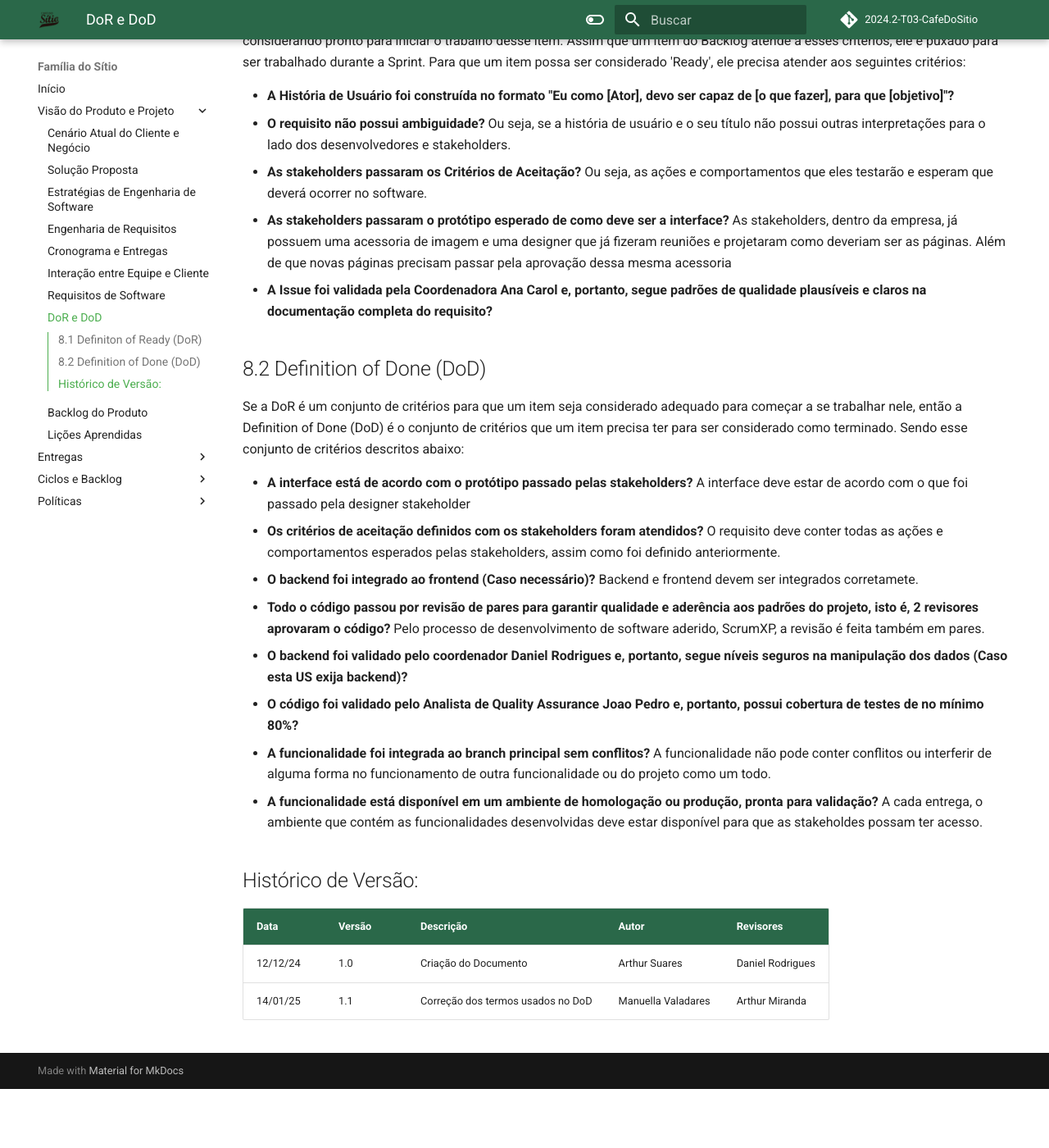
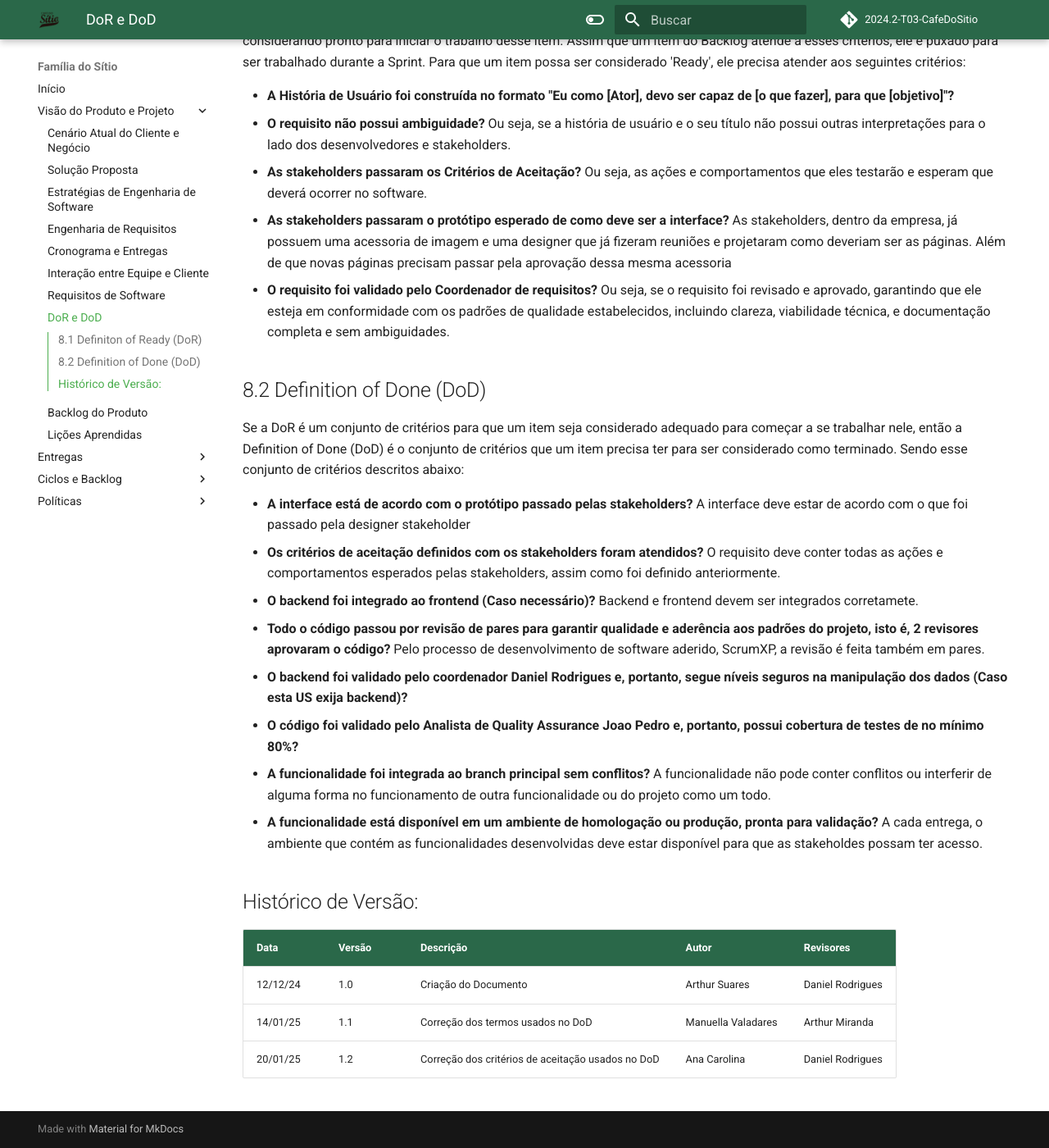
Before and after one commit to mdsreq-fga-unb/2024.2-T03-CafeDoSitio, an MkDocs documentation site: the page built from docs/sections/2-docPage/8-DoR&DoD.md, in a window 1280 px wide and 1400 px high, scrolled down 219 px. Shown: the whole window at 82% size. Built offline with MkDocs 1.6.1 and Material for MkDocs 9.7.7, drawn with Linux system fonts in a browser that asks for light colours; comment, search, counter and statistics services are not loaded; before the commit the page ends 1547 px from its top, so only the background shows below that.

Commit message:
docs: redifinindo critérios de aceitação do requisito e ti po de requisito rqnf e rnf

```diff
--- a/docs/sections/2-docPage/8-DoR&DoD.md
+++ b/docs/sections/2-docPage/8-DoR&DoD.md
@@ -7,7 +7,7 @@ A Definition of Ready (DoR) é um conjunto de critérios que um item ou uma User
 - **O requisito não possui ambiguidade?** Ou seja, se a história de usuário e o seu título não possui outras interpretações para o lado dos desenvolvedores e stakeholders.
 - **As stakeholders passaram os Critérios de Aceitação?** Ou seja, as ações e comportamentos que eles testarão e esperam que deverá ocorrer no software.
 - **As stakeholders passaram o protótipo esperado de como deve ser a interface?** As stakeholders, dentro da empresa, já possuem uma acessoria de imagem e uma designer que já fizeram reuniões e projetaram como deveriam ser as páginas. Além de que novas páginas precisam passar pela aprovação dessa mesma acessoria
-- **A Issue foi validada pela Coordenadora Ana Carol e, portanto, segue padrões de qualidade plausíveis e claros na documentação completa do requisito?**
+- **O requisito foi validado pelo Coordenador de requisitos?** Ou seja, se o requisito foi revisado e aprovado, garantindo que ele esteja em conformidade com os padrões de qualidade estabelecidos, incluindo clareza, viabilidade técnica, e documentação completa e sem ambiguidades.
 
 ## 8.2 Definition of Done (DoD)
 Se a DoR é um conjunto de critérios para que um item seja considerado adequado para começar a se trabalhar nele, então a Definition of Done (DoD) é o conjunto de critérios que um item precisa ter para ser considerado como terminado. Sendo esse conjunto de critérios descritos abaixo:
@@ -26,3 +26,4 @@ Se a DoR é um conjunto de critérios para que um item seja considerado adequado
 |---- | ------ | --------- | ----- | --------- |
 | 12/12/24 | 1.0 | Criação do Documento | Arthur Suares | Daniel Rodrigues
 | 14/01/25 | 1.1 | Correção dos termos usados no DoD | Manuella Valadares | Arthur Miranda
+| 20/01/25 | 1.2 | Correção dos critérios de aceitação usados no DoD | Ana Carolina | Daniel Rodrigues
```
Also changed, not shown: docs/sections/2-docPage/7-Requisitos.md (+3 -2 lines), docs/sections/2-docPage/9-backlogDeProduto.md (+7 -6 lines).
